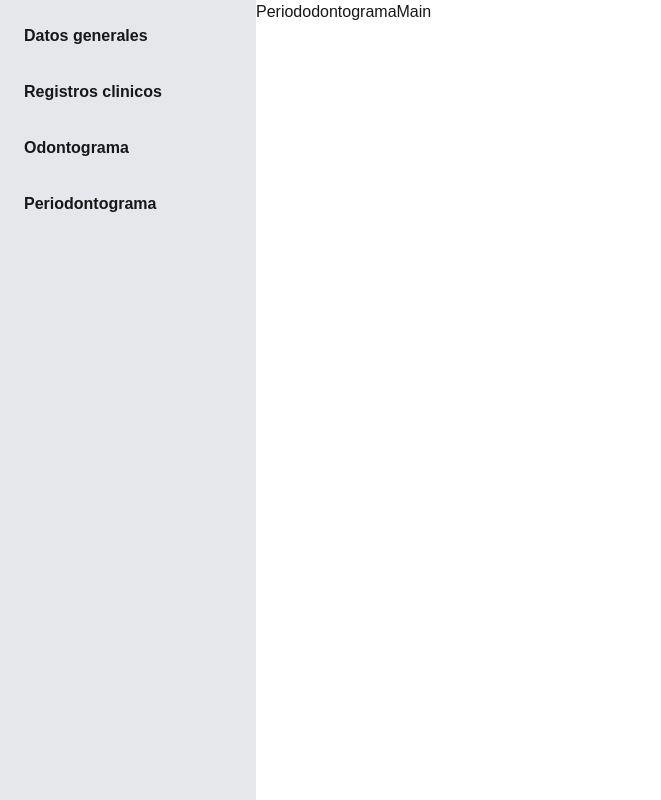
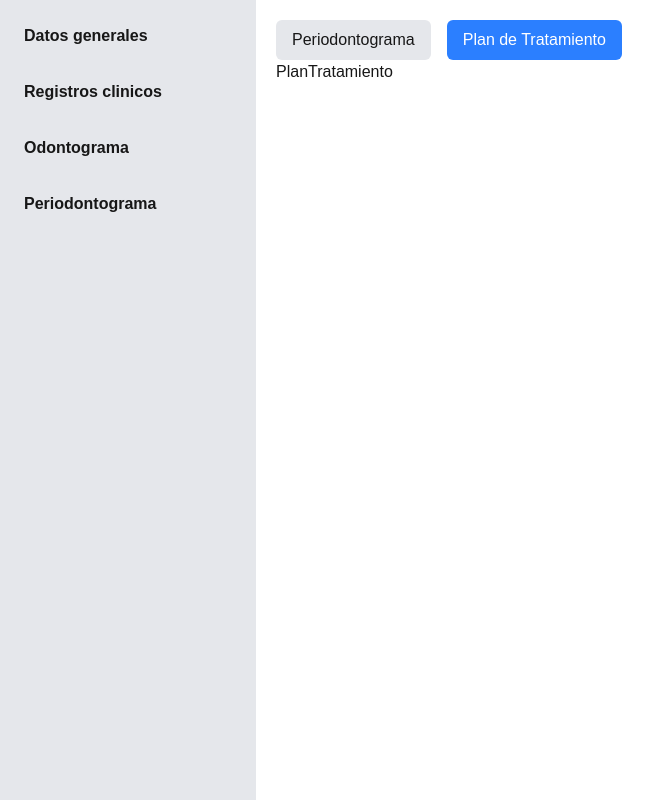
Before and after one commit to KYOCABU-LAB/njs-irdent-frontend, a Next.js app: page /pacientes/periodontograma in a window 1280 px wide. Shown: the whole page, without its empty margins (0-661 px from the left). Built offline with nearby package versions, Linux system fonts and the light colour scheme.

Commit message:
añadir espaciado en el layout de pacientes y crear botones de navegación en el componente PeriododontogramaMain

```diff
--- a/src/app/pacientes/layout.tsx
+++ b/src/app/pacientes/layout.tsx
@@ -4,7 +4,7 @@ const PacientesLayout = ({ children }: { children: React.ReactNode }) => {
   return (
     <div className="flex  ">
       <SideBarPacient />
-      <div className="flex-1 ">{children}</div>
+      <div className="flex-1  p-5 ">{children}</div>
     </div>
   );
 };
--- a/src/features/paciente/periododontograma/components/index.tsx
+++ b/src/features/paciente/periododontograma/components/index.tsx
@@ -1,5 +1,40 @@
+"use client";
+import { useState } from "react";
+import Periodontograma from "./periodontograma";
+import PlanTratamiento from "./planTratamiento";
+type Tabla = "planTratamiento" | "periodontograma";
+
 const PeriododontogramaMain = () => {
-  return <div className="flex">PeriododontogramaMain</div>;
+  const [tabla, setTabla] = useState<Tabla>("planTratamiento");
+
+  return (
+    <div className="flex flex-col">
+      <div className="flex gap-4">
+        <button
+          className={`rounded-md px-4 py-2 ${
+            tabla === "periodontograma"
+              ? "bg-blue-500 text-white"
+              : "bg-gray-200"
+          }`}
+          onClick={() => setTabla("periodontograma")}
+        >
+          Periodontograma
+        </button>
+        <button
+          className={`rounded-md px-4 py-2 ${
+            tabla === "planTratamiento"
+              ? "bg-blue-500 text-white"
+              : "bg-gray-200"
+          }`}
+          onClick={() => setTabla("planTratamiento")}
+        >
+          Plan de Tratamiento
+        </button>
+      </div>
+
+      {tabla === "periodontograma" ? <Periodontograma /> : <PlanTratamiento />}
+    </div>
+  );
 };
 
 export default PeriododontogramaMain;
--- /dev/null
+++ b/src/features/paciente/periododontograma/components/periodontograma.tsx
@@ -0,0 +1,5 @@
+const Periodontograma = () => {
+  return <div>periodontograma</div>;
+};
+
+export default Periodontograma;
--- /dev/null
+++ b/src/features/paciente/periododontograma/components/planTratamiento.tsx
@@ -0,0 +1,5 @@
+const PlanTratamiento = () => {
+  return <div className="flex">PlanTratamiento</div>;
+};
+
+export default PlanTratamiento;
```
